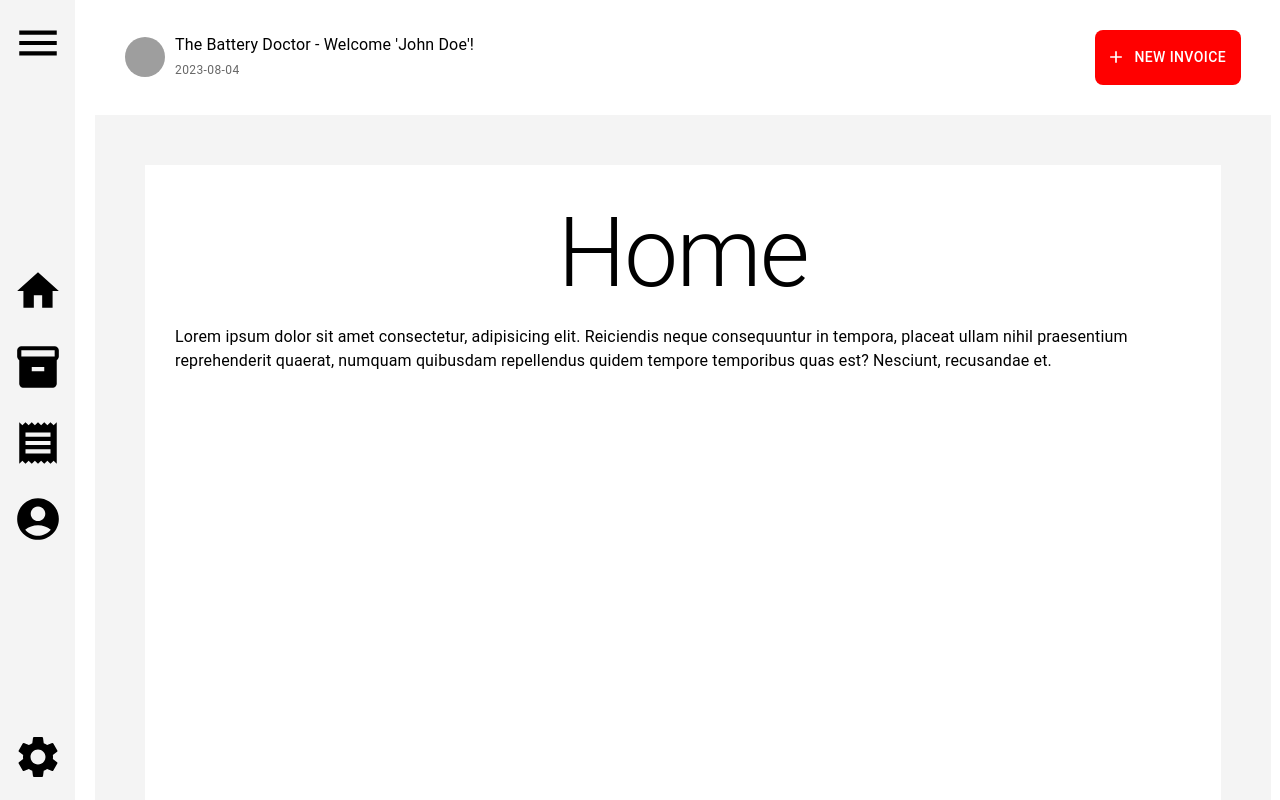
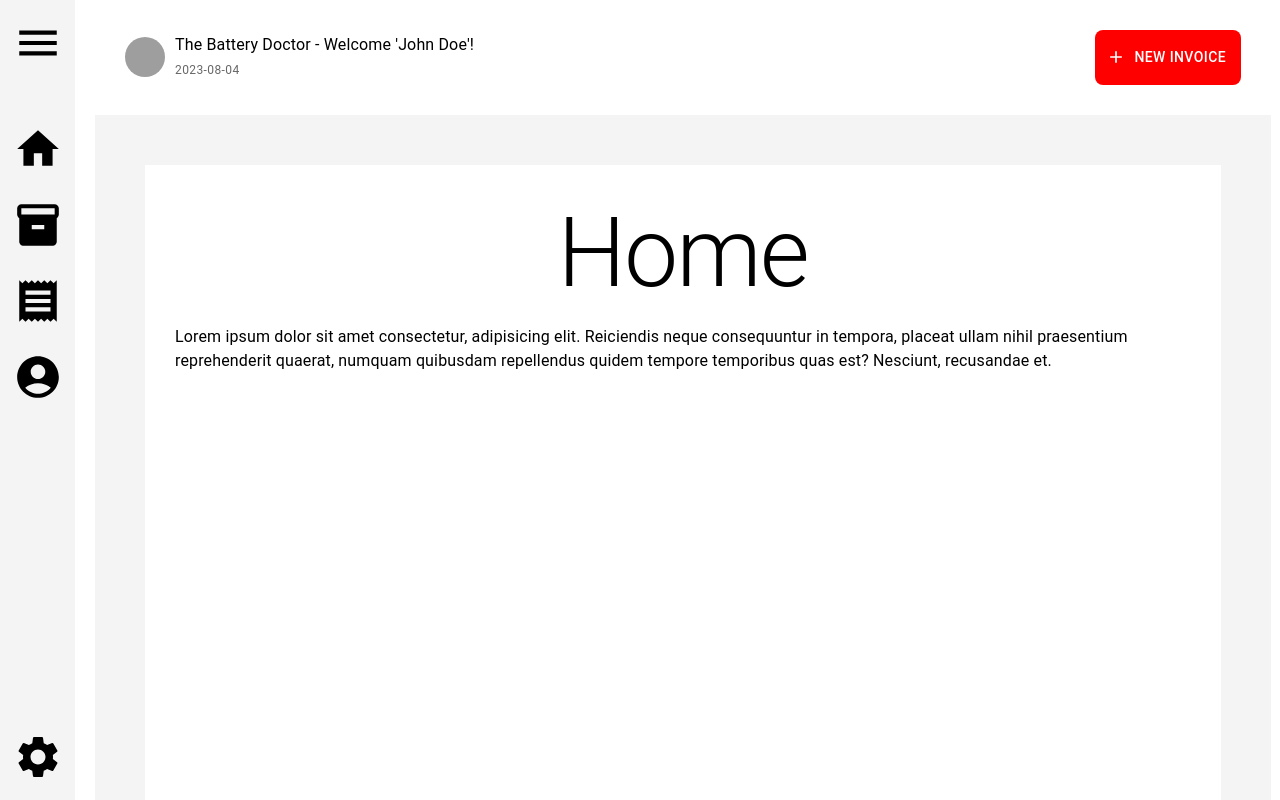
Before and after one commit to Caelan-Ross/FSWD-Capstone-Project, a Next.js app in the folder src/frontend/: page / in a window 1280 px wide. Built offline with nearby package versions, Linux system fonts and the light colour scheme; grey boxes are pictures that could not be loaded.

Commit message:
Fixed sidebar icon alignment.

```diff
--- a/src/frontend/pages/_app.js
+++ b/src/frontend/pages/_app.js
@@ -50,7 +50,7 @@ export default function App({ Component, pageProps }) {
 				>
 					<IconButton
 						sx={{
-							marginBottom: '20px',
+							marginBottom: '40px',
 							marginTop: '10px',
 						}}
 					>
@@ -61,7 +61,7 @@ export default function App({ Component, pageProps }) {
 							flexGrow: 1,
 							display: 'flex',
 							flexDirection: 'column',
-							justifyContent: 'center',
+							justifyContent: 'flex-start',
 						}}
 					>
 						<IconButton
```
